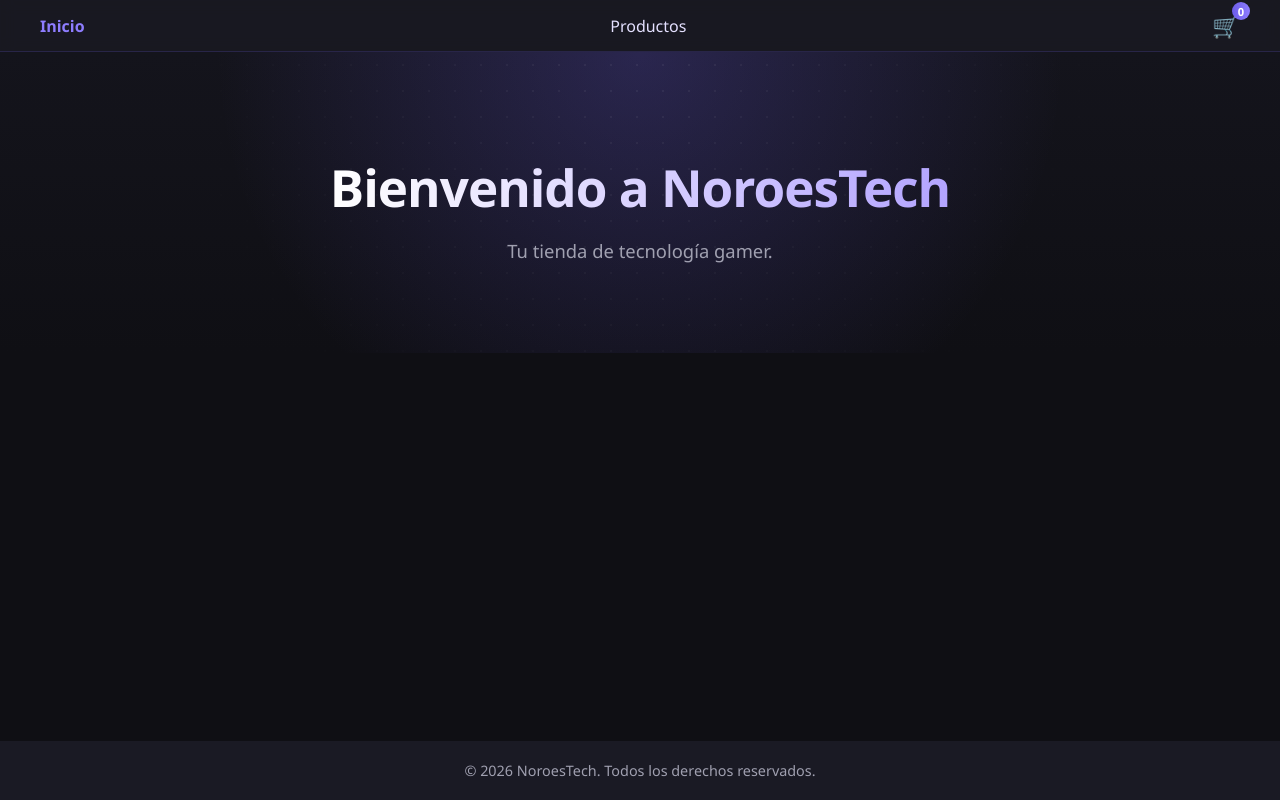
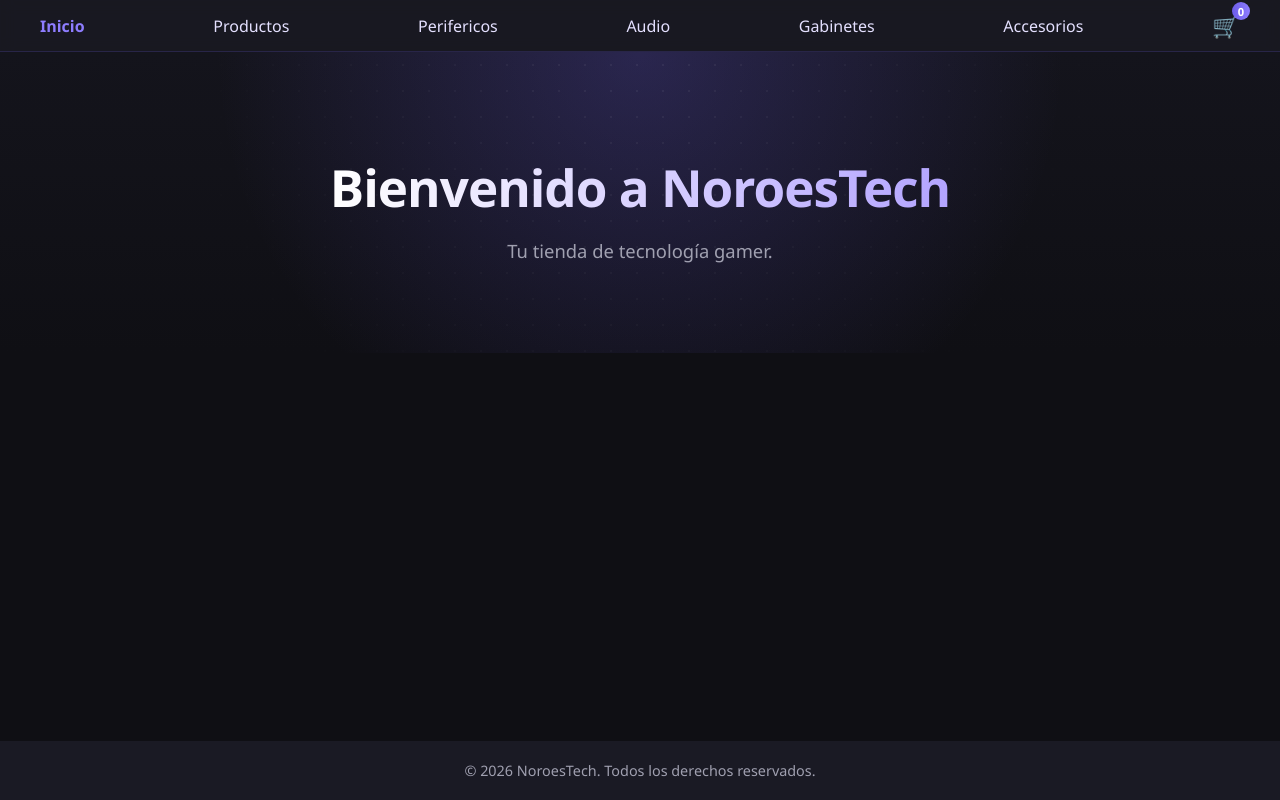
Before and after one commit to EMAGMZ/noroestech, a React (Vite) app: page / in a window 1280 px wide. Built offline with nearby package versions, Linux system fonts and the light colour scheme.

Commit message:
feat: agregar links de navegacion por categoria

```diff
--- a/src/components/NavBar/NavBar.jsx
+++ b/src/components/NavBar/NavBar.jsx
@@ -17,6 +17,30 @@ function NavBar() {
       >
         Productos
       </NavLink>
+      <NavLink
+        to="/category/perifericos"
+        className={({ isActive }) => isActive ? styles.linkActivo : styles.linkNormal}
+      >
+        Perifericos
+      </NavLink>
+      <NavLink
+        to="/category/audio"
+        className={({ isActive }) => isActive ? styles.linkActivo : styles.linkNormal}
+      >
+        Audio
+      </NavLink>
+      <NavLink
+        to="/category/gabinetes"
+        className={({ isActive }) => isActive ? styles.linkActivo : styles.linkNormal}
+      >
+        Gabinetes
+      </NavLink>
+      <NavLink
+        to="/category/accesorios"
+        className={({ isActive }) => isActive ? styles.linkActivo : styles.linkNormal}
+      >
+        Accesorios
+      </NavLink>
       <CartWidget />
     </nav>
   );
```
